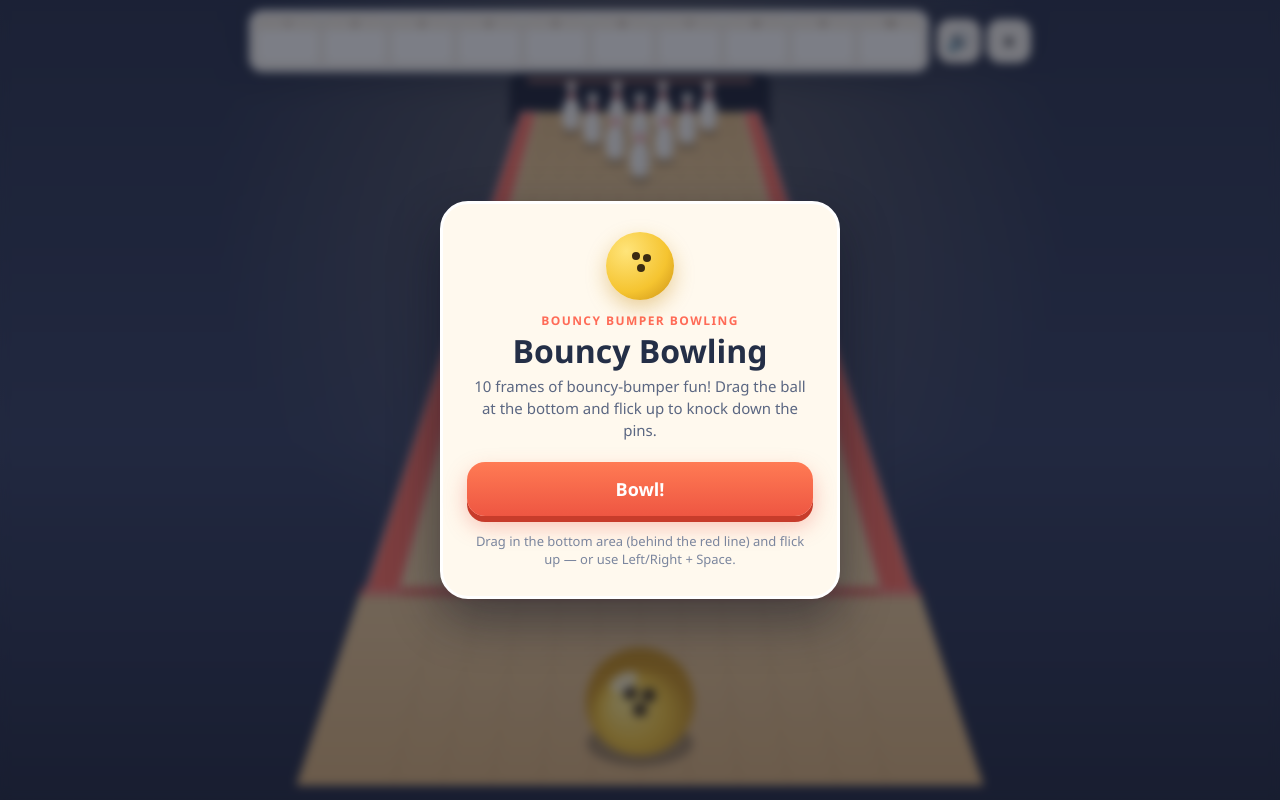
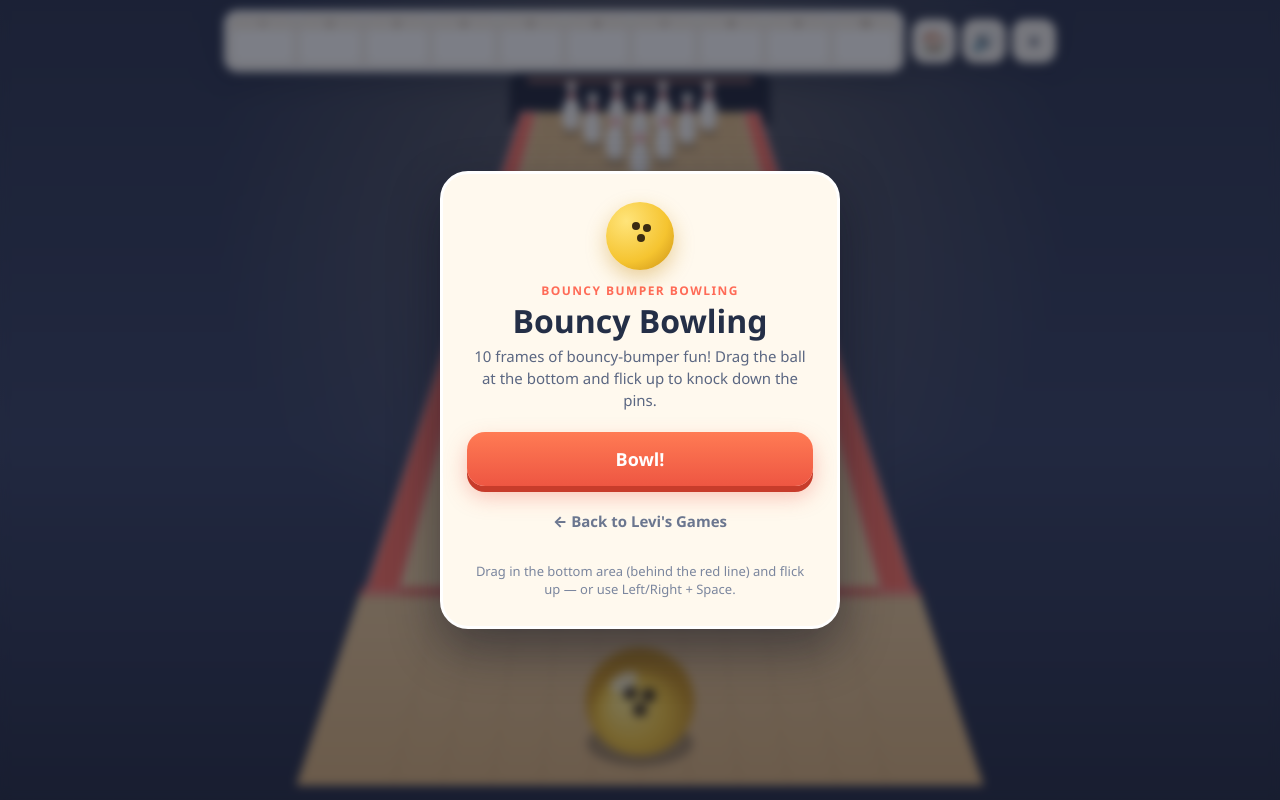
Before and after one commit to SofaKoDev/bowling, a website built with Vite: page index.html in a window 1280 px wide. Built offline with nearby package versions, Linux system fonts and the light colour scheme.

Commit message:
Add link back to Levi's Games in HUD and overlays

```diff
--- a/src/main.js
+++ b/src/main.js
@@ -33,6 +33,7 @@ import {
 } from './audio.js';
 
 const BEST_SCORE_KEY = 'bouncy-bowling-best-v1';
+const LEVIS_GAMES_URL = 'https://sofakodev.github.io/levis-games/';
 const $ = (sel) => document.querySelector(sel);
 
 function readBest() {
@@ -82,6 +83,7 @@ document.querySelector('#app').innerHTML = `
         `).join('')}
       </div>
       <div class="hud-actions">
+        <a id="btn-home" href="${LEVIS_GAMES_URL}" aria-label="Back to Levi's Games" title="Back to Levi's Games">🏠</a>
         <button id="btn-sound" type="button" aria-pressed="true" aria-label="Toggle sound">🔊</button>
         <button id="btn-pause" type="button" aria-label="Pause">⏸</button>
       </div>
@@ -136,6 +138,7 @@ document.querySelector('#app').innerHTML = `
         <p class="subtitle">10 frames of bouncy-bumper fun! Drag the ball at the bottom and flick up to knock down the pins.</p>
         <div class="stack-buttons">
           <button id="btn-play" class="btn-primary" type="button">Bowl!</button>
+          <a class="btn-ghost" href="${LEVIS_GAMES_URL}">← Back to Levi's Games</a>
         </div>
         <p class="controls-hint" id="start-best-hint">Drag in the bottom area (behind the red line) and flick up — or use Left/Right + Space.</p>
       </div>
@@ -148,6 +151,7 @@ document.querySelector('#app').innerHTML = `
         <div class="stack-buttons">
           <button id="btn-resume" class="btn-primary" type="button">Keep Bowling</button>
           <button id="btn-restart-pause" class="btn-secondary" type="button">New Game</button>
+          <a class="btn-ghost" href="${LEVIS_GAMES_URL}">← Back to Levi's Games</a>
         </div>
       </div>
     </section>
@@ -160,6 +164,7 @@ document.querySelector('#app').innerHTML = `
         <p id="finish-summary" class="subtitle"></p>
         <div class="stack-buttons">
           <button id="btn-play-again" class="btn-primary" type="button">Play Again</button>
+          <a class="btn-ghost" href="${LEVIS_GAMES_URL}">← Back to Levi's Games</a>
         </div>
       </div>
     </section>
--- a/src/styles.css
+++ b/src/styles.css
@@ -125,7 +125,8 @@ body,
   pointer-events: auto;
 }
 
-.hud-actions button {
+.hud-actions button,
+.hud-actions a {
   width: 44px;
   height: 44px;
   border: none;
@@ -136,9 +137,12 @@ body,
   box-shadow: 0 6px 18px rgba(13, 18, 34, 0.28);
   display: grid;
   place-items: center;
+  text-decoration: none;
+  color: #242f47;
 }
 
-.hud-actions button:active {
+.hud-actions button:active,
+.hud-actions a:active {
   transform: scale(0.94);
 }
 
@@ -344,9 +348,16 @@ body,
 }
 
 .btn-ghost {
+  display: block;
   background: transparent;
   color: #6b768f;
   font-size: 15px;
+  text-decoration: none;
+  text-align: center;
+}
+
+.btn-ghost:hover {
+  color: #242f47;
 }
 
 .controls-hint {
@@ -367,7 +378,8 @@ body,
     justify-content: flex-end;
   }
 
-  .hud-actions button {
+  .hud-actions button,
+  .hud-actions a {
     width: 38px;
     height: 38px;
     font-size: 18px;
```
